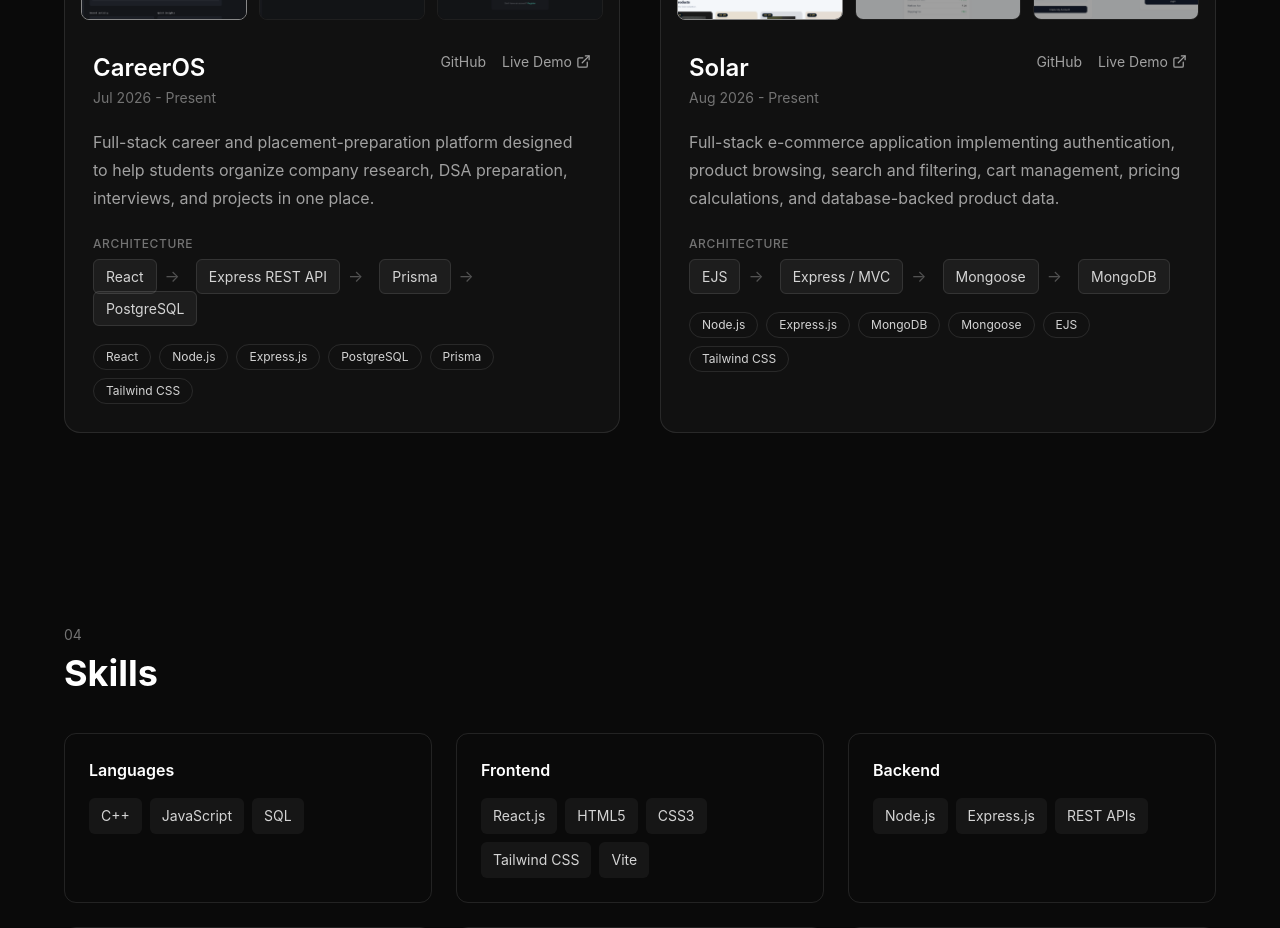
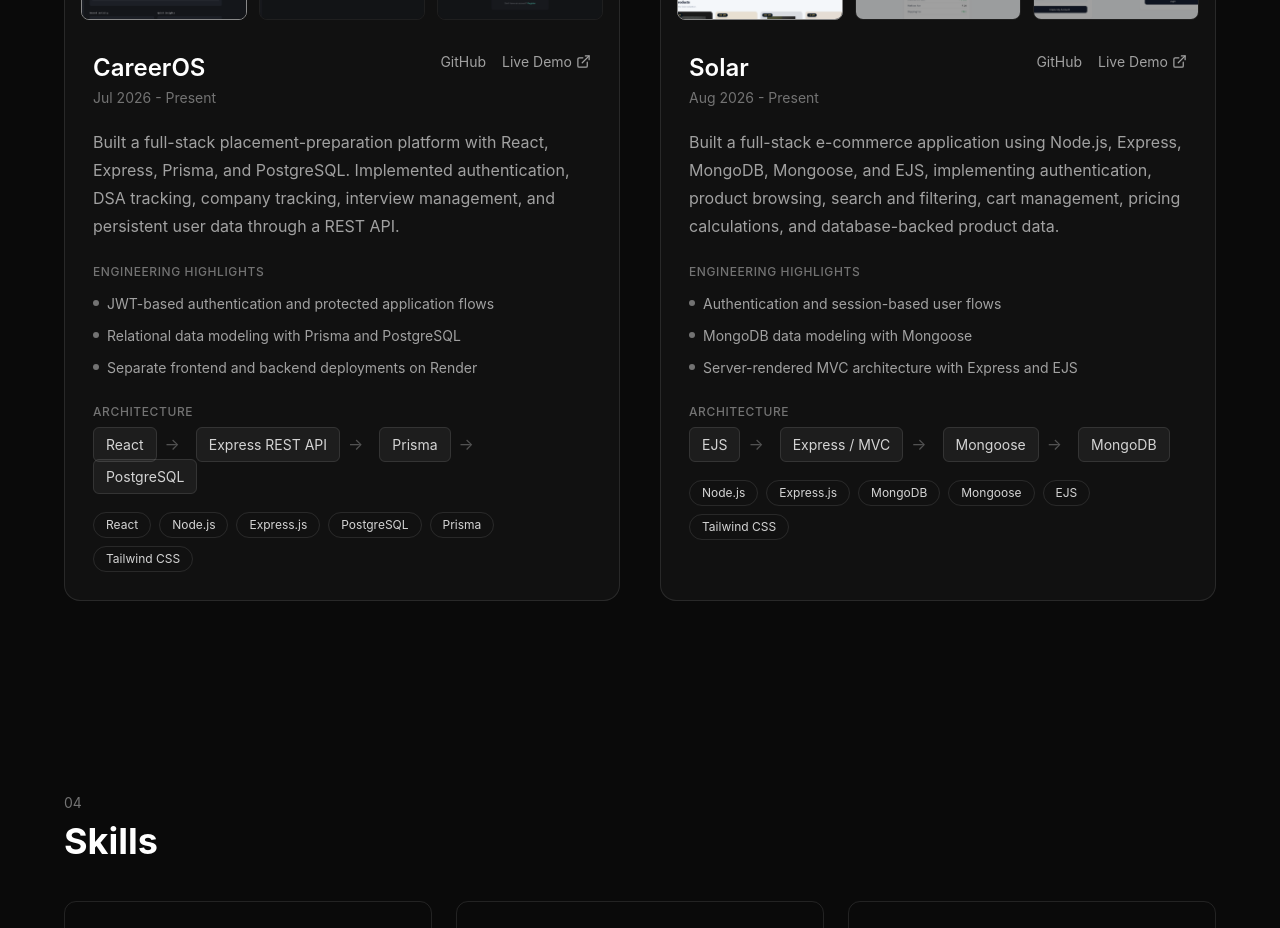
Before and after one commit to jaindhruv04/dhruv-portfolio, a React (Vite) app: page / in a window 1280 px wide. Shown: the part 2100-3028 px from the top of the page. Built offline with nearby package versions, Linux system fonts and the light colour scheme.

Commit message:
Strengthen project engineering details

```diff
--- a/src/components/projects.jsx
+++ b/src/components/projects.jsx
@@ -7,62 +7,40 @@ const projects = [
     title: "CareerOS",
     date: "Jul 2026 - Present",
     description:
-      "Full-stack career and placement-preparation platform designed to help students organize company research, DSA preparation, interviews, and projects in one place.",
-    stack: [
-      "React",
-      "Node.js",
-      "Express.js",
-      "PostgreSQL",
-      "Prisma",
-      "Tailwind CSS",
-    ],
+      "Built a full-stack placement-preparation platform with React, Express, Prisma, and PostgreSQL. Implemented authentication, DSA tracking, company tracking, interview management, and persistent user data through a REST API.",
+    stack: ["React", "Node.js", "Express.js", "PostgreSQL", "Prisma", "Tailwind CSS"],
     github: "https://github.com/jaindhruv04/careeros",
     live: "https://careeros-dwui.onrender.com",
     architecture: ["React", "Express REST API", "Prisma", "PostgreSQL"],
+    highlights: [
+      "JWT-based authentication and protected application flows",
+      "Relational data modeling with Prisma and PostgreSQL",
+      "Separate frontend and backend deployments on Render",
+    ],
     screenshots: [
-      {
-        src: `${import.meta.env.BASE_URL}projects/careeros-dashboard.png`,
-        label: "Dashboard",
-      },
-      {
-        src: `${import.meta.env.BASE_URL}projects/careeros-dsa.png`,
-        label: "DSA Tracker",
-      },
-      {
-        src: `${import.meta.env.BASE_URL}projects/careeros-login.png`,
-        label: "Authentication",
-      },
+      { src: `${import.meta.env.BASE_URL}projects/careeros-dashboard.png`, label: "Dashboard" },
+      { src: `${import.meta.env.BASE_URL}projects/careeros-dsa.png`, label: "DSA Tracker" },
+      { src: `${import.meta.env.BASE_URL}projects/careeros-login.png`, label: "Authentication" },
     ],
   },
   {
     title: "Solar",
     date: "Aug 2026 - Present",
     description:
-      "Full-stack e-commerce application implementing authentication, product browsing, search and filtering, cart management, pricing calculations, and database-backed product data.",
-    stack: [
-      "Node.js",
-      "Express.js",
-      "MongoDB",
-      "Mongoose",
-      "EJS",
-      "Tailwind CSS",
-    ],
+      "Built a full-stack e-commerce application using Node.js, Express, MongoDB, Mongoose, and EJS, implementing authentication, product browsing, search and filtering, cart management, pricing calculations, and database-backed product data.",
+    stack: ["Node.js", "Express.js", "MongoDB", "Mongoose", "EJS", "Tailwind CSS"],
     github: "https://github.com/jaindhruv04/solar",
     live: "https://solar-9r6t.onrender.com",
     architecture: ["EJS", "Express / MVC", "Mongoose", "MongoDB"],
+    highlights: [
+      "Authentication and session-based user flows",
+      "MongoDB data modeling with Mongoose",
+      "Server-rendered MVC architecture with Express and EJS",
+    ],
     screenshots: [
-      {
-        src: `${import.meta.env.BASE_URL}projects/solar-shop.png`,
-        label: "Shop",
-      },
-      {
-        src: `${import.meta.env.BASE_URL}projects/solar-cart.png`,
-        label: "Cart",
-      },
-      {
-        src: `${import.meta.env.BASE_URL}projects/solar-auth.png`,
-        label: "Authentication",
-      },
+      { src: `${import.meta.env.BASE_URL}projects/solar-shop.png`, label: "Shop" },
+      { src: `${import.meta.env.BASE_URL}projects/solar-cart.png`, label: "Cart" },
+      { src: `${import.meta.env.BASE_URL}projects/solar-auth.png`, label: "Authentication" },
     ],
   },
 ];
@@ -112,26 +90,14 @@ function ProjectCard({ project, index }) {
         <div className="flex flex-wrap items-start justify-between gap-4">
           <div>
             <h3 className="text-2xl font-semibold">{project.title}</h3>
-
             <p className="mt-1 text-sm text-neutral-500">{project.date}</p>
           </div>
 
           <div className="flex items-center gap-4 text-sm">
-            <a
-              href={project.github}
-              target="_blank"
-              rel="noreferrer"
-              className="text-neutral-400 transition hover:text-white"
-            >
+            <a href={project.github} target="_blank" rel="noreferrer" className="text-neutral-400 transition hover:text-white">
               GitHub
             </a>
-
-            <a
-              href={project.live}
-              target="_blank"
-              rel="noreferrer"
-              className="flex items-center gap-1 text-neutral-400 transition hover:text-white"
-            >
+            <a href={project.live} target="_blank" rel="noreferrer" className="flex items-center gap-1 text-neutral-400 transition hover:text-white">
               Live Demo
               <ExternalLink size={15} />
             </a>
@@ -141,20 +107,24 @@ function ProjectCard({ project, index }) {
         <p className="mt-5 leading-7 text-neutral-400">{project.description}</p>
 
         <div className="mt-6">
-          <p className="text-xs font-medium uppercase tracking-wider text-neutral-500">
-            Architecture
-          </p>
+          <p className="text-xs font-medium uppercase tracking-wider text-neutral-500">Engineering highlights</p>
+          <ul className="mt-3 space-y-2 text-sm leading-6 text-neutral-400">
+            {project.highlights.map((highlight) => (
+              <li key={highlight} className="flex gap-2">
+                <span className="mt-2 h-1.5 w-1.5 shrink-0 rounded-full bg-neutral-500" />
+                <span>{highlight}</span>
+              </li>
+            ))}
+          </ul>
+        </div>
 
+        <div className="mt-6">
+          <p className="text-xs font-medium uppercase tracking-wider text-neutral-500">Architecture</p>
           <div className="mt-3 flex flex-wrap items-center gap-2">
             {project.architecture.map((layer, layerIndex) => (
               <div key={layer}>
-                <span className="rounded-md border border-white/10 bg-white/5 px-3 py-2 text-sm text-neutral-300">
-                  {layer}
-                </span>
-
-                {layerIndex < project.architecture.length - 1 && (
-                  <span className="mx-2 text-neutral-600">→</span>
-                )}
+                <span className="rounded-md border border-white/10 bg-white/5 px-3 py-2 text-sm text-neutral-300">{layer}</span>
+                {layerIndex < project.architecture.length - 1 && <span className="mx-2 text-neutral-600">→</span>}
               </div>
             ))}
           </div>
@@ -162,12 +132,7 @@ function ProjectCard({ project, index }) {
 
         <div className="mt-6 flex flex-wrap gap-2">
           {project.stack.map((tech) => (
-            <span
-              key={tech}
-              className="rounded-full border border-white/10 px-3 py-1 text-xs text-neutral-300"
-            >
-              {tech}
-            </span>
+            <span key={tech} className="rounded-full border border-white/10 px-3 py-1 text-xs text-neutral-300">{tech}</span>
           ))}
         </div>
       </div>
@@ -180,18 +145,13 @@ function Projects() {
     <section id="projects" className="px-6 py-24">
       <div className="mx-auto max-w-6xl">
         <p className="text-sm text-neutral-500">02</p>
-
         <h2 className="mt-2 text-4xl font-bold">Projects</h2>
-
         <p className="mt-4 max-w-2xl text-neutral-400">
-          Selected full-stack applications built to solve practical problems and
-          strengthen my software engineering skills.
+          Selected full-stack applications built to solve practical problems and strengthen my software engineering skills.
         </p>
 
         <div className="mt-12 grid gap-10 lg:grid-cols-2">
-          {projects.map((project, index) => (
-            <ProjectCard key={project.title} project={project} index={index} />
-          ))}
+          {projects.map((project, index) => <ProjectCard key={project.title} project={project} index={index} />)}
         </div>
       </div>
     </section>
```
